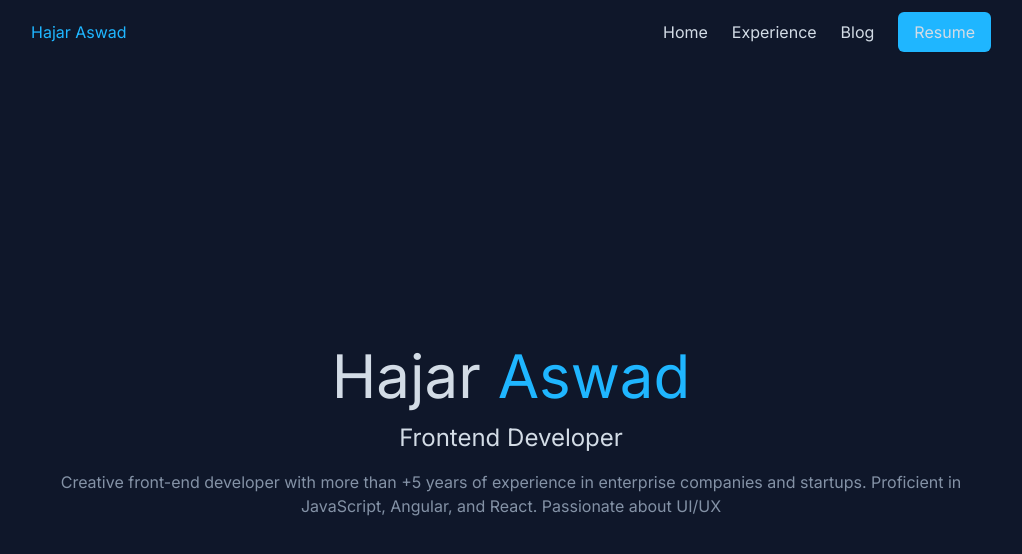
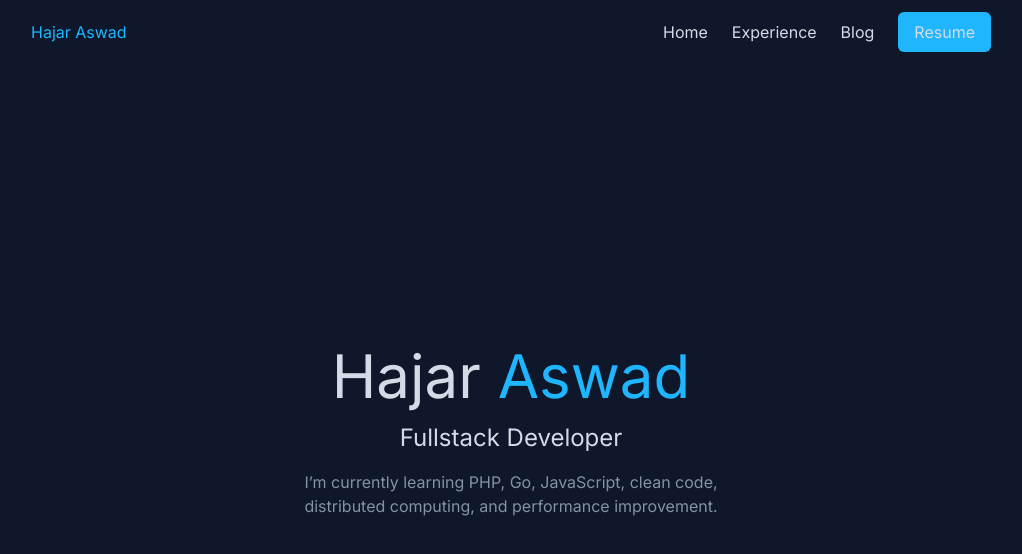
Before and after one commit to aswadwk/aswadwk.github.io, a Next.js app: page / in a window 1280 px wide. Shown: the top 554 px of the page, without its empty margins (129-1151 px from the left). Built offline with nearby package versions, Linux system fonts and the light colour scheme.

Commit message:
update job

```diff
--- a/src/pages/index.tsx
+++ b/src/pages/index.tsx
@@ -34,9 +34,9 @@ export default function Home() {
               <h1 className='text-6xl text-gray-light'>
                 Hajar <span className='text-blue'>Aswad</span>
               </h1>
-                <h2 className='text-2xl text-gray-light'>Frontend Developer</h2>
-                <p className='text-gray text-center'>
-                Creative front-end developer with more than +5 years of experience in enterprise companies and startups. Proficient in JavaScript, Angular, and React. Passionate about UI/UX
+              <h2 className='text-2xl text-gray-light'>Fullstack Developer</h2>
+              <p className='text-gray text-center w-full md:w-6/12'>
+                I’m currently learning PHP, Go, JavaScript, clean code, distributed computing, and performance improvement.
               </p>
             </div>
           </div>
```
Lines whose indentation alone changed are shown as unchanged.
